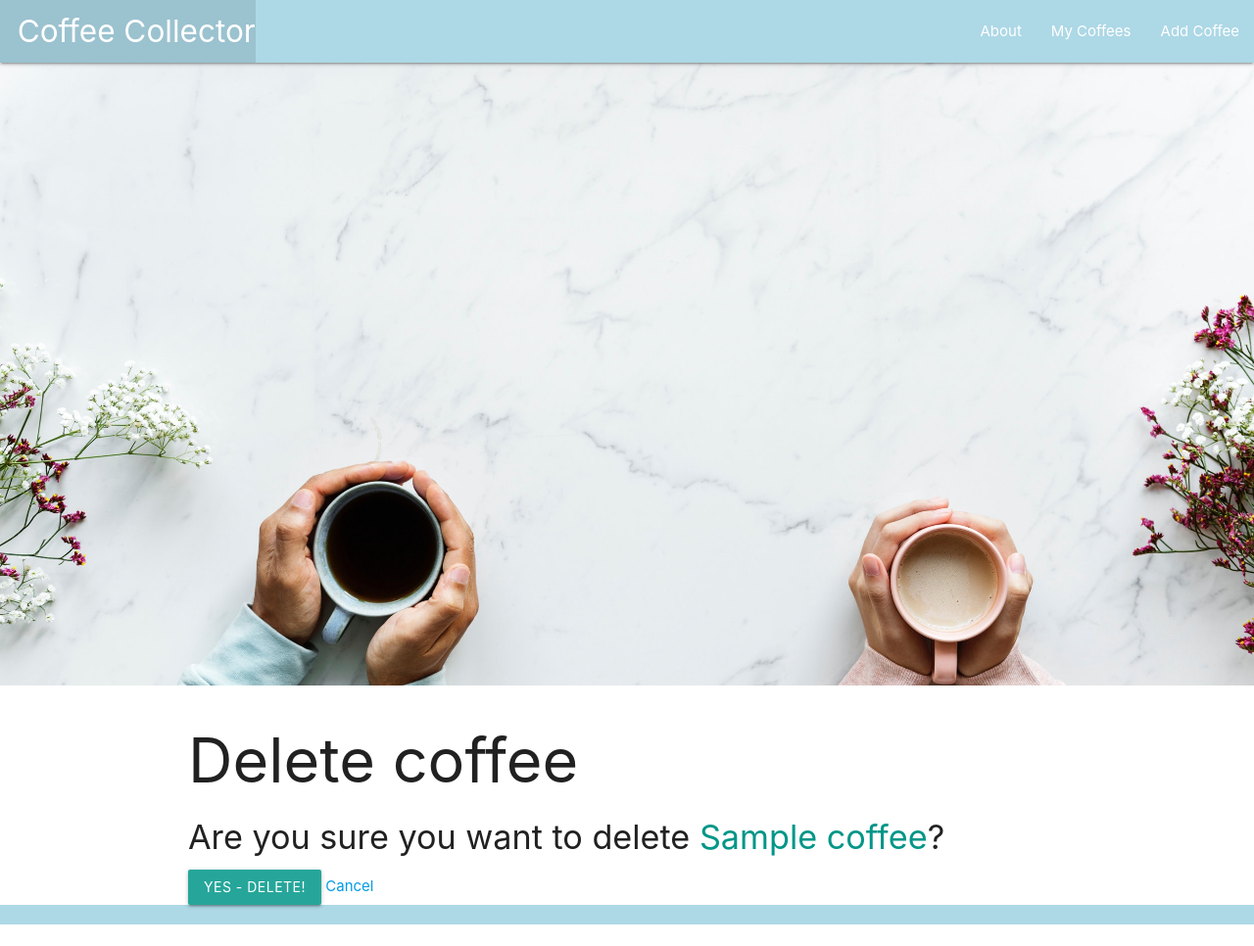
After one commit to Chi37/coffee-database, a Django app: page /coffees/1/delete/ in a window 1280 px wide. The commit adds this page. Shown: the whole page at 98% size. Run offline with Django 3.2, Linux system fonts and the light colour scheme; tables that the repository leaves empty hold one stand-in row (values such as "Sample post").

Commit message:
Delete and Update view

```diff
--- /dev/null
+++ b/main_app/templates/main_app/coffee_confirm_delete.html
@@ -0,0 +1,15 @@
+{% extends 'base.html' %}
+
+{% block content %}
+  <h1>Delete coffee
+
+  </h1>
+
+  <h4>Are you sure you want to delete <span class="teal-text">{{ object.name }}</span>?</h4>
+
+  <form action="" method="POST">
+    {% csrf_token %}
+    <input type="submit" value="Yes - Delete!" class="btn">
+    <a href="{% url 'detail' coffee.id %}">Cancel</a>
+  </form>
+{% endblock %}
--- a/main_app/templates/main_app/coffee_detail.html
+++ b/main_app/templates/main_app/coffee_detail.html
@@ -6,8 +6,8 @@
         <p>{{coffee.name}} is from {{coffee.region}}</p>
         <p>{{coffee.description}}</p>
         <div class="card-action">
-            <a href="#">Edit</a>
-            <a href="#">Delete</a>
+            <a href="{% url 'coffees_update' coffee.id %}">Edit</a>
+            <a href="{% url 'coffees_delete' coffee.id %}">Delete</a>
         </div>
     </div>
 </div>
--- a/main_app/urls.py
+++ b/main_app/urls.py
@@ -7,17 +7,7 @@ urlpatterns = [
     path('about/', views.about, name = 'about'),
     path('coffees/', views.index, name = 'coffees_index'),
     path('coffees/create/', views.CoffeeCreateView.as_view(), name='coffees_create'),
-    path('coffees/<int:pk>', views.CoffeeDetailView.as_view(), name = 'detail')
+    path('coffees/<int:pk>', views.CoffeeDetailView.as_view(), name = 'detail'),
+    path('coffees/<int:pk>/delete/', views.CoffeeDelete.as_view(), name='coffees_delete'),
+    path('coffees/<int:pk>/update/', views.CoffeeUpdateView.as_view(), name='coffees_update'),
 ]
-
-
-# urlpatterns = [
-#   path('', views.home, name='home'),
-#   path('about/', views.about, name='about'),
-#   path('cats/', views.cats_index, name='index'),
-#   path('cats/<int:cat_id>/', views.cats_detail, name='detail'),
-#   path('cats/create/', views.CatCreate.as_view(), name='cats_create'),
-#   path('cats/<int:pk>/update/', views.CatUpdate.as_view(), name='cats_update'),
-#   path('cats/<int:pk>/delete/', views.CatDelete.as_view(), name='cats_delete'),
-#   path('cats/<int:cat_id>/add_feeding/', views.add_feeding, name='add_feeding')
-# ]
--- a/main_app/views.py
+++ b/main_app/views.py
@@ -27,13 +27,17 @@ class CoffeeDetailView(DetailView):
             coffee = Coffee.objects.get(pk = primary_key)
         except Coffee.DoesNotExist:
             raise Http404('Coffee Does Not Exist')
-
         return render(request, 'coffees/detail.html', { 'coffee': coffee } )
 
 
 class CoffeeCreateView(CreateView):
-  model = Coffee
-  fields = '__all__'
+    model = Coffee
+    fields = '__all__'
 
-class CoffeeDeleteView(DeleteView):
+class CoffeeDelete(DeleteView):
     model = Coffee
+    success_url = '/coffees/'
+
+class CoffeeUpdateView(UpdateView):
+	model = Coffee
+	fields = ['region','description']
```
